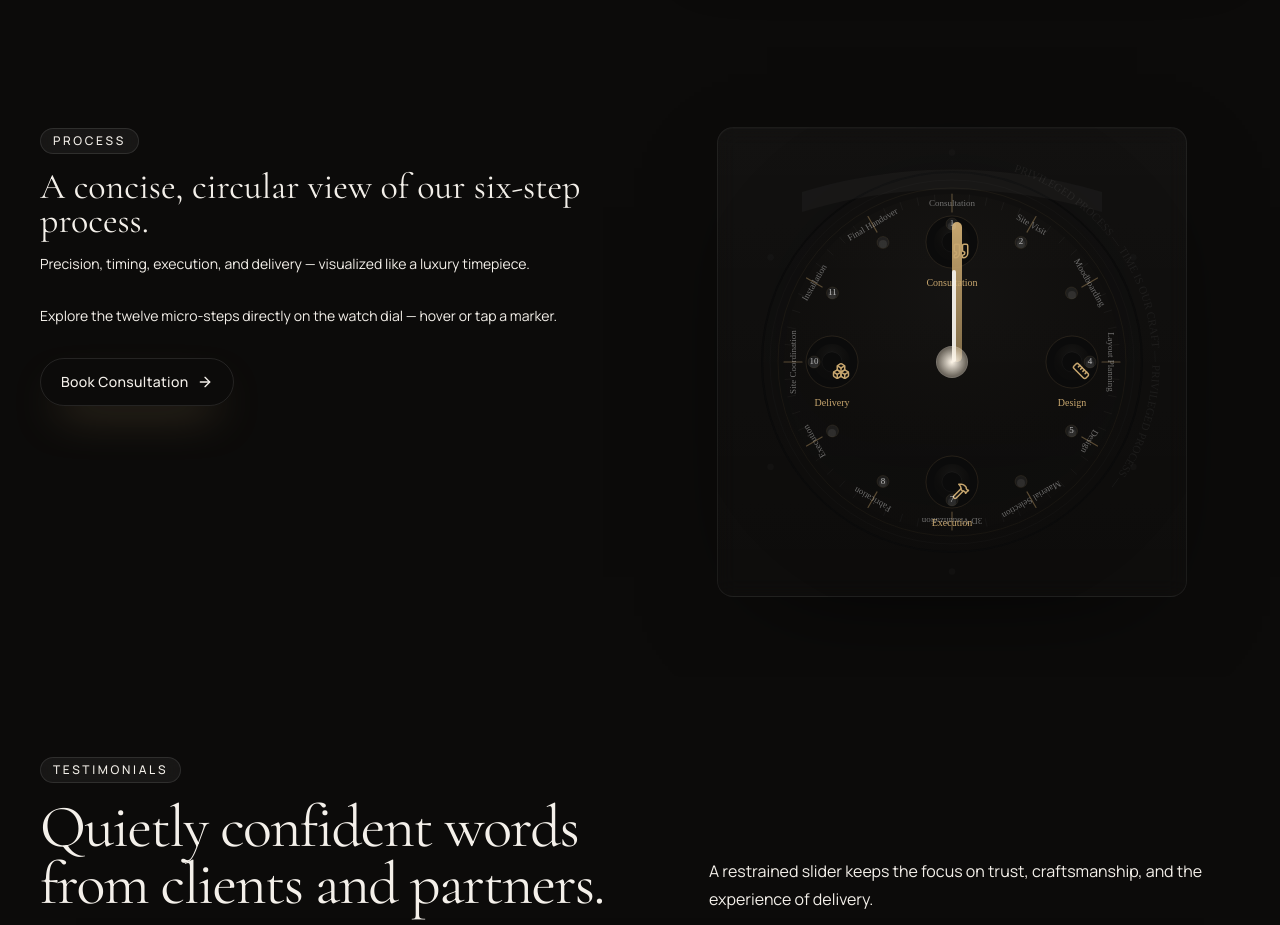
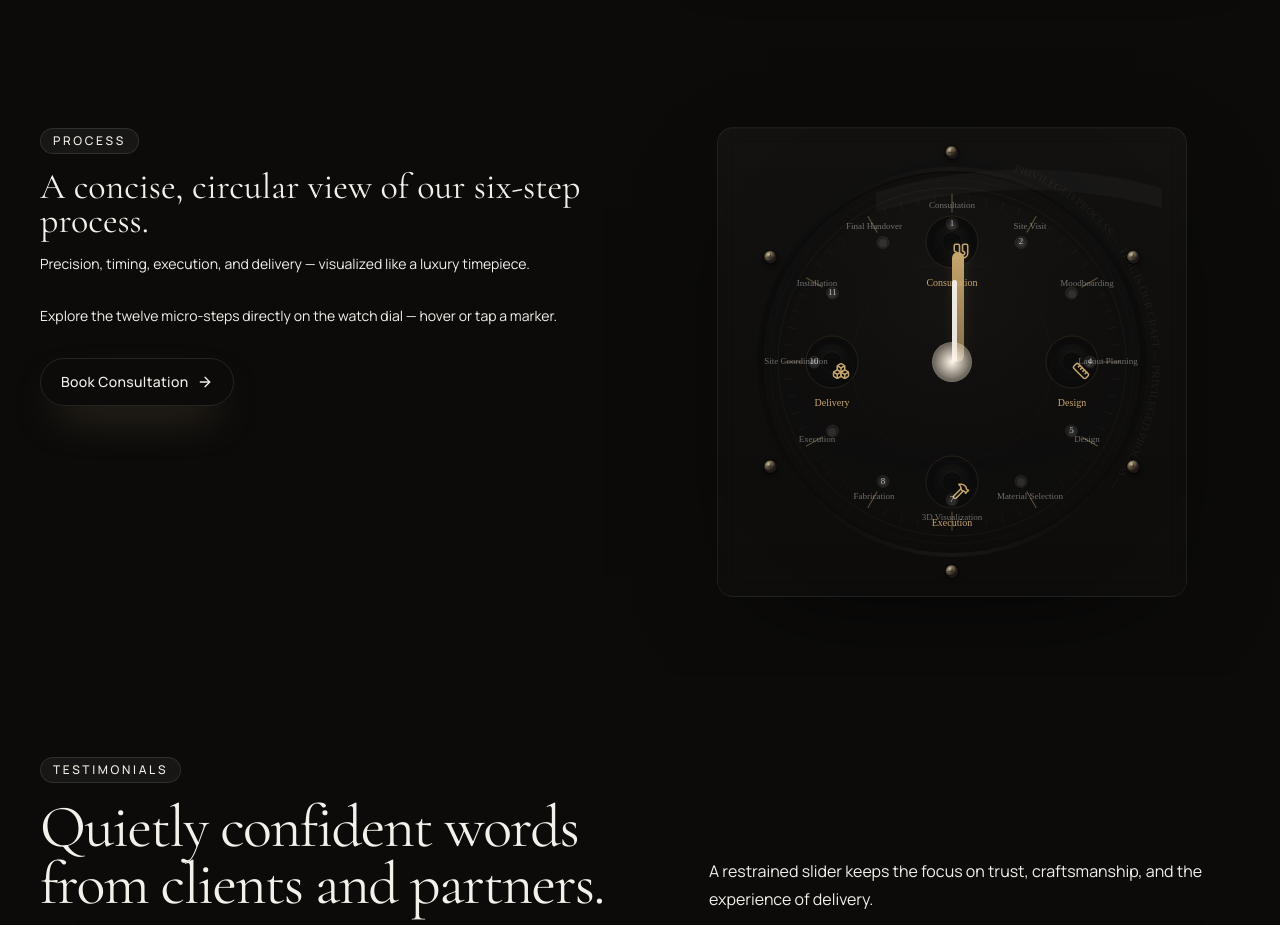
Before and after one commit to Nthg111/interiotr, a Next.js app: page / in a window 1280 px wide. Shown: the part 4180-5105 px from the top of the page. Built offline with nearby package versions, Linux system fonts and the light colour scheme.

Commit message:
add detailed animations and state management to LuxuryProcessWatch component

```diff
--- a/src/app/globals.css
+++ b/src/app/globals.css
@@ -1,3 +1,4 @@
+@import url('https://fonts.googleapis.com/css2?family=Cinzel:wght@400;600&family=Playfair+Display:wght@400;700&display=swap');
 @import "tailwindcss";
 
 :root {
--- a/src/components/luxury-process-watch.tsx
+++ b/src/components/luxury-process-watch.tsx
@@ -31,11 +31,14 @@ export default function LuxuryProcessWatch({ onOpen, activeMicro, onMicroHover }
   const containerRef = useRef<HTMLDivElement | null>(null);
   const mainHandRef = useRef<HTMLDivElement | null>(null);
   const thinHandRef = useRef<HTMLDivElement | null>(null);
+  const trailRef = useRef<HTMLDivElement | null>(null);
+  const sweepRef = useRef<SVGGElement | null>(null);
   const centerRef = useRef<HTMLDivElement | null>(null);
   const [active, setActive] = useState<number | null>(null);
 
   const allSteps = useMemo(() => MICRO_STEPS, []);
   const [activeMajor, setActiveMajor] = useState<number | null>(null);
+  const [activeDetail, setActiveDetail] = useState<string | null>(null);
 
   const majorInfo = [
     { title: 'Consultation', detail: 'We start with you — understanding needs, preferences, and the essence of your space.' },
@@ -67,6 +70,15 @@ export default function LuxuryProcessWatch({ onOpen, activeMicro, onMicroHover }
           );
           tl.to(el.querySelectorAll('.lux-mini'), { scale: 1, opacity: 1, stagger: 0.04, ease: 'back.out(1.2)' }, '<0.2');
           tl.fromTo(el.querySelectorAll('.lux-major'), { opacity: 0, scale: 0.8 }, { opacity: 1, scale: 1, stagger: 0.18, duration: 0.8, ease: 'power2.out' }, '<0.1');
+          // rim sweep intro
+          if (sweepRef.current) {
+            tl.fromTo(sweepRef.current, { opacity: 0, x: -240 }, { opacity: 0.9, x: 240, duration: 1.2, ease: 'power3.out' }, '<0.2');
+            gsap.to(sweepRef.current, { x: -240, delay: 1.6, repeat: -1, duration: 3.8, ease: 'sine.inOut' });
+          }
+          // trail follow small bounce
+          if (trailRef.current) {
+            gsap.set(trailRef.current, { rotation: 0 });
+          }
           obs.disconnect();
         }
       }
@@ -80,9 +92,10 @@ export default function LuxuryProcessWatch({ onOpen, activeMicro, onMicroHover }
     onMicroHover?.(i);
     if (prefersReduced) return;
     if (i === null) return;
-    const angle = (i / allSteps.length) * 360;
-    gsap.to(mainHandRef.current, { rotate: angle - 90, duration: 0.6, ease: 'power3.out' });
-    gsap.to(thinHandRef.current, { rotate: angle - 90 + 4, duration: 0.8, ease: 'power3.out' });
+    const angle = (i / allSteps.length) * 360 - 90;
+    gsap.to(mainHandRef.current, { rotation: angle, duration: 0.6, ease: 'power3.out' });
+    gsap.to(thinHandRef.current, { rotation: angle + 4, duration: 0.8, ease: 'power3.out' });
+    if (trailRef.current) gsap.to(trailRef.current, { rotation: angle, duration: 1.2, delay: 0.05, ease: 'power2.out' });
   };
 
   useEffect(() => {
@@ -109,12 +122,26 @@ export default function LuxuryProcessWatch({ onOpen, activeMicro, onMicroHover }
                   <stop offset="0%" stopColor="#fff7ea" stopOpacity="0.8" />
                   <stop offset="100%" stopColor="#c7a66e" stopOpacity="0.15" />
                 </radialGradient>
+                <linearGradient id="bevelGrad" x1="0%" x2="100%">
+                  <stop offset="0%" stopColor="#0b0b0b" stopOpacity="0.95" />
+                  <stop offset="50%" stopColor="#1a1715" stopOpacity="1" />
+                  <stop offset="100%" stopColor="#0b0b0b" stopOpacity="0.95" />
+                </linearGradient>
+                <radialGradient id="screwGrad" cx="35%" cy="30%">
+                  <stop offset="0%" stopColor="#d9caa6" stopOpacity="0.95" />
+                  <stop offset="60%" stopColor="#7a6a52" stopOpacity="0.75" />
+                  <stop offset="100%" stopColor="#201a18" stopOpacity="0.8" />
+                </radialGradient>
+                <filter id="screwShadow" x="-50%" y="-50%" width="200%" height="200%">
+                  <feDropShadow dx="0" dy="3" stdDeviation="4" floodColor="#000" floodOpacity="0.6" />
+                </filter>
                 <filter id="innerShadow" x="-50%" y="-50%" width="200%" height="200%">
                   <feDropShadow dx="0" dy="6" stdDeviation="12" floodColor="#000" floodOpacity="0.6" />
                 </filter>
               </defs>
 
               {/* outer decorative rings */}
+              <circle cx="210" cy="210" r="192" fill="none" stroke="url(#bevelGrad)" strokeWidth={6} opacity="0.95" />
               <circle cx="210" cy="210" r="190" fill="none" stroke="#0b0b0b" strokeWidth={2} />
               <circle cx="210" cy="210" r="182" fill="none" stroke="rgba(255,255,255,0.02)" strokeWidth={1} />
               <circle cx="210" cy="210" r="168" fill="url(#goldGrad)" opacity="0.03" />
@@ -142,7 +169,7 @@ export default function LuxuryProcessWatch({ onOpen, activeMicro, onMicroHover }
                 const y = 210 + Math.sin(a) * r;
                 const label = idx === 0 ? 'Consultation' : idx === 1 ? 'Design' : idx === 2 ? 'Execution' : 'Delivery';
                 return (
-                  <g key={pos} className="lux-major" transform={`translate(${x},${y})`} onClick={() => { setActiveMajor(idx); const angle=(pos/12)*360; gsap.to(mainHandRef.current,{rotate:angle-90,duration:0.5,ease:'power3.out'}); }}>
+                  <g key={pos} className="lux-major" transform={`translate(${x},${y})`} onClick={() => { setActiveMajor(idx); const angle=(pos/12)*360 - 90; gsap.to(mainHandRef.current,{rotation:angle,duration:0.5,ease:'power3.out'}); gsap.to(thinHandRef.current,{rotation:angle+4,duration:0.55,ease:'power3.out'}); }}>
                     <g className="lux-major-badge">
                       <circle cx={0} cy={0} r={26} fill="#0b0b0b" stroke="#c7a66e22" strokeWidth={1} />
                       <circle cx={0} cy={0} r={18} fill="url(#goldGrad)" opacity={0.06} />
@@ -191,35 +218,45 @@ export default function LuxuryProcessWatch({ onOpen, activeMicro, onMicroHover }
                 );
               })}
 
-              {/* inner ring labels (replace numbers) */}
+              {/* inner ring labels (replace numbers) - upright for readability */}
               {allSteps.map((m, i) => {
                 const a = (i / allSteps.length) * Math.PI * 2 - Math.PI / 2;
                 const r = 156; // slightly larger radius for the label ring
                 const x = 210 + Math.cos(a) * r;
                 const y = 210 + Math.sin(a) * r;
-                const angleDeg = (a * 180) / Math.PI + 90;
                 return (
-                  <text key={`label-${i}`} x={x} y={y} fontSize={9} fontFamily="serif" fill="#ffffff66" textAnchor="middle" transform={`rotate(${angleDeg}, ${x}, ${y})`}>
+                  <text key={`label-${i}`} x={x} y={y} fontSize={9} fontFamily="serif" fill="#ffffff66" textAnchor="middle" dominantBaseline="middle">
                     {m}
                   </text>
                 );
               })}
 
+              {/* inner small circle (detail boundary) */}
+              <circle cx="210" cy="210" r="100" fill="none" stroke="rgba(255,255,255,0.02)" strokeWidth={1} />
+
               {/* glass reflection path */}
               <g>
-                <path d="M60,40 C160,10 260,10 360,40 L360,60 C260,30 160,30 60,60 Z" fill="rgba(255,255,255,0.03)" />
+                <g ref={sweepRef as any} style={{ opacity: 0 }}>
+                  <path d="M60,40 C160,10 260,10 360,40 L360,60 C260,30 160,30 60,60 Z" fill="rgba(255,255,255,0.03)" />
+                </g>
               </g>
             </svg>
 
             <div className="absolute left-1/2 top-1/2 transform -translate-x-1/2 -translate-y-1/2">
-              <div ref={mainHandRef as any} className="origin-bottom absolute h-[140px] w-[10px] rounded-[8px] bg-gradient-to-b from-[#c7a66e] to-[#c7a66e]/60 shadow-[0_40px_80px_-40px_rgba(199,166,110,0.25)]" style={{ bottom: '50%', left: '50%', transformOrigin: '50% 100%' }} />
-              <div ref={thinHandRef as any} className="origin-bottom absolute h-[92px] w-[4px] rounded-[4px] bg-white/90 opacity-90" style={{ bottom: '50%', left: '50%', transformOrigin: '50% 100%' }} />
-              <div ref={centerRef as any} className="absolute h-8 w-8 rounded-full bg-[radial-gradient(circle,#fff7ea,rgba(199,166,110,0.12))] border border-white/8" style={{ left: '50%', top: '50%', transform: 'translate(-50%, -50%)' }} />
+              {/* trailing blurred hand (subtle) */}
+              <div ref={trailRef as any} className="origin-bottom absolute h-[116px] w-[14px] rounded-[10px] bg-gradient-to-b from-[#c7a66e]/40 to-[#c7a66e]/20 opacity-30 filter blur-[6px]" style={{ bottom: '50%', left: '50%', transformOrigin: '50% 100%', zIndex: 15 }} />
+              <div ref={mainHandRef as any} className="origin-bottom absolute h-[110px] w-[12px] rounded-[10px] bg-gradient-to-b from-[#c7a66e] to-[#c7a66e]/60 shadow-[0_40px_80px_-40px_rgba(199,166,110,0.25)]" style={{ bottom: '50%', left: '50%', transformOrigin: '50% 100%', zIndex: 20 }} />
+              <div ref={thinHandRef as any} className="origin-bottom absolute h-[82px] w-[5px] rounded-[4px] bg-white/90 opacity-90" style={{ bottom: '50%', left: '50%', transformOrigin: '50% 100%', zIndex: 25 }} />
+              <div ref={centerRef as any} className="absolute h-10 w-10 rounded-full bg-[radial-gradient(circle,#fff7ea,rgba(199,166,110,0.12))] border border-white/8" style={{ left: '50%', top: '50%', transform: 'translate(-50%, -50%)', zIndex: 30 }} />
               {/* center detail circle: show active major info here */}
               <div className="absolute left-1/2 top-1/2 -translate-x-1/2 -translate-y-1/2 pointer-events-none">
                 <div className="w-[220px] h-[120px] flex items-center justify-center">
-                  {activeMajor !== null ? (
-                    <motion.div initial={{ opacity: 0, y: 6 }} animate={{ opacity: 1, y: 0 }} className="pointer-events-none text-center">
+                  {activeDetail ? (
+                    <motion.div initial={{ opacity: 0 }} animate={{ opacity: 1 }} className="pointer-events-none text-center px-3">
+                      <p className="text-sm text-[color:var(--muted)]">{activeDetail}</p>
+                    </motion.div>
+                  ) : activeMajor !== null ? (
+                    <motion.div initial={{ opacity: 0, y: 6 }} animate={{ opacity: 1, y: 0 }} className="pointer-events-none text-center px-3">
                       <p className="text-sm text-[color:var(--muted)]">{majorInfo[activeMajor].title}</p>
                       <p className="mt-2 text-xs text-[color:var(--muted)] max-w-[220px]">{majorInfo[activeMajor].detail}</p>
                     </motion.div>
@@ -251,7 +288,16 @@ export default function LuxuryProcessWatch({ onOpen, activeMicro, onMicroHover }
                       onFocus={() => handleHover(i)}
                       onMouseLeave={() => handleHover(null)}
                       onBlur={() => handleHover(null)}
-                      onClick={() => onOpen?.(i)}
+                      onClick={() => {
+                        onOpen?.(i);
+                        setActiveDetail(allSteps[i]);
+                        // rotate hands precisely to micro index
+                        if (!prefersReduced) {
+                          const angle = (i / allSteps.length) * 360 - 90;
+                          gsap.to(mainHandRef.current, { rotation: angle, duration: 0.6, ease: 'power3.out' });
+                          gsap.to(thinHandRef.current, { rotation: angle + 4, duration: 0.8, ease: 'power3.out' });
+                        }
+                      }}
                       className={`rounded-full transition-transform duration-200 ease-[cubic-bezier(.22,1,.36,1)] focus:outline-none focus-visible:ring-0 ${isActive ? 'scale-125 bg-[rgba(199,166,110,0.95)] shadow-[0_10px_30px_-10px_rgba(199,166,110,0.25)]' : 'bg-white/8'}`}
                       style={{ width: isActive ? 14 : 8, height: isActive ? 14 : 8 }}
                     />
@@ -281,7 +327,13 @@ export default function LuxuryProcessWatch({ onOpen, activeMicro, onMicroHover }
               const r = 188;
               const x = 210 + Math.cos(a) * r;
               const y = 210 + Math.sin(a) * r;
-              return <circle key={i} cx={x} cy={y} r={3} fill="#ffffff06" />;
+              return (
+                <g key={i} transform={`translate(${x},${y})`} filter="url(#screwShadow)">
+                  <circle cx={0} cy={0} r={6} fill="url(#screwGrad)" stroke="#000" strokeWidth={0.6} />
+                  <circle cx={0} cy={0} r={2.3} fill="#0b0b0b" opacity={0.25} />
+                  <path d="M-3,0 L3,0 M0,-3 L0,3" stroke="#2a241f" strokeWidth={0.9} strokeLinecap="round" opacity={0.6} />
+                </g>
+              );
             })}
           </svg>
         </div>
```
